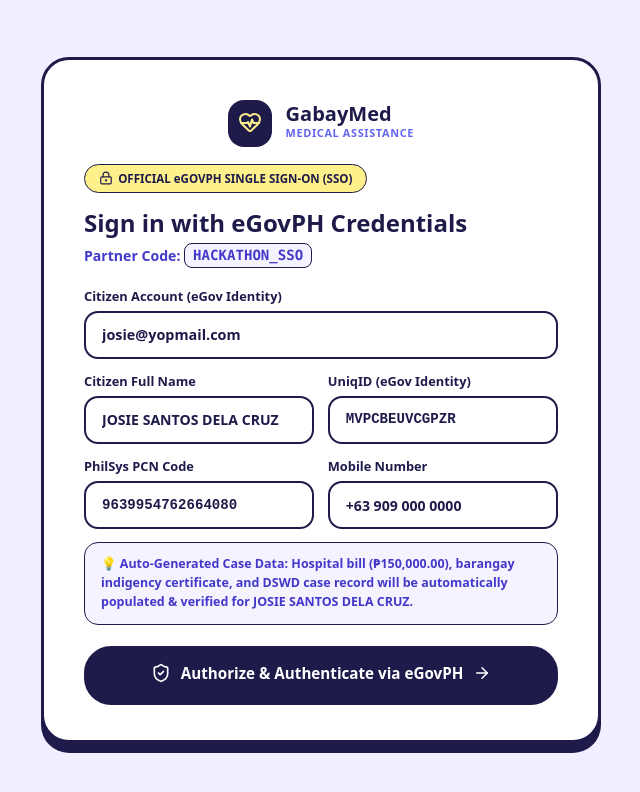
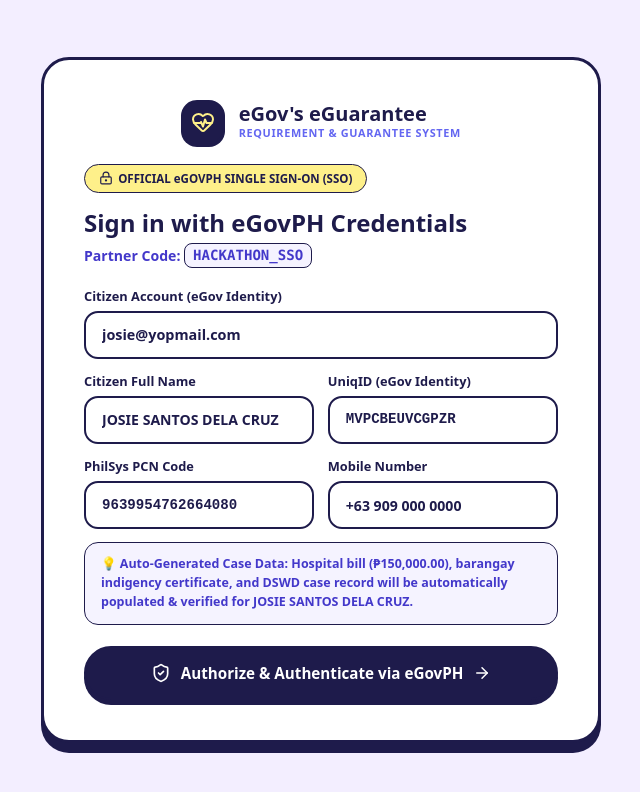
Before and after one commit to arrw23/egov-frontend, a Next.js app: page /egovph/sso in a window 1280 px wide. Shown: the top 792 px of the page, without its empty margins (319-959 px from the left). Built offline with nearby package versions, Linux system fonts and the light colour scheme; no server answers.

Commit message:
refactor: Update app name to eGov's eGuarantee

```diff
--- a/src/app/egovph/sso/page.tsx
+++ b/src/app/egovph/sso/page.tsx
@@ -156,7 +156,7 @@
             </div>
 
             <div style={{ fontSize: "0.8rem", color: "#059669", fontWeight: 800, background: "#ecfdf5", padding: "0.6rem 1rem", borderRadius: "9999px", border: "1.5px solid #a7f3d0", display: "flex", gap: "0.5rem", alignItems: "center", justifyContent: "center" }}>
-              <ShieldCheck size={16} /> Redirecting to GabayMed Portal...
+              <ShieldCheck size={16} /> Redirecting to eGov's eGuarantee Portal...
             </div>
           </div>
         )}
--- a/src/app/layout.tsx
+++ b/src/app/layout.tsx
@@ -2,8 +2,8 @@
 import "./globals.css";
 
 export const metadata: Metadata = {
-  title: "GabayMed | Medical Assistance System",
-  description: "Unified Philippine eGov digital medical guarantee letter platform.",
+  title: "eGov's eGuarantee | Service Requirement & Assistance Platform",
+  description: "Unified Philippine eGov service requirement builder & digital guarantee letter platform.",
 };
 
 export default function RootLayout({
--- a/src/components/common/Brand.tsx
+++ b/src/components/common/Brand.tsx
@@ -8,8 +8,8 @@
         <HeartPulse size={24} />
       </i>
       <span>
-        <b>GabayMed</b>
-        <small>Medical Assistance</small>
+        <b>eGov's eGuarantee</b>
+        <small>Requirement & Guarantee System</small>
       </span>
     </div>
   );
--- a/src/components/screens/VerifyView.tsx
+++ b/src/components/screens/VerifyView.tsx
@@ -196,7 +196,7 @@
             <div>Liveness Confidence Score: <b style={{ color: "#059669" }}>98.71% SUCCEEDED (Tier II Verified)</b></div>
           </div>
           <button className="primary wide" onClick={onContinue}>
-            Continue to GabayMed Portal <ArrowRight size={20} />
+            Continue to eGov's eGuarantee Portal <ArrowRight size={20} />
           </button>
         </section>
       )}
--- a/src/lib/api.ts
+++ b/src/lib/api.ts
@@ -220,7 +220,7 @@
       headers: token ? { Authorization: `Bearer ${token}` } : {},
       body: JSON.stringify({ prompt, category }),
     }, true, () => ({
-      data: `To obtain your digital Taxpayer Identification Number (TIN) ID through the eGovPH app, ensure you have a Digital TIN registered in the BIR ORUS system. Prompt processed: "${prompt}". You can also file unified medical guarantee letters directly through GabayMed.`,
+      data: `To obtain your digital Taxpayer Identification Number (TIN) ID through the eGovPH app, ensure you have a Digital TIN registered in the BIR ORUS system. Prompt processed: "${prompt}". You can also file unified medical guarantee letters directly through eGov's eGuarantee.`,
       session_id: "b67017a4-da57-40ab-96c9-ca0ccb530ec7",
     }));
   },
@@ -381,7 +381,7 @@
     }));
   },
 
-  // --- Core GabayMed Auth & Session ---
+  // --- Core eGov's eGuarantee Auth & Session ---
   async getMe(): Promise<{ status: string; user: User }> {
     return request<{ status: string; user: User }>('/me', {}, false, () => ({
       status: "success",
```
Also changed, not shown: src/app/page.tsx (+6 -6 lines).
